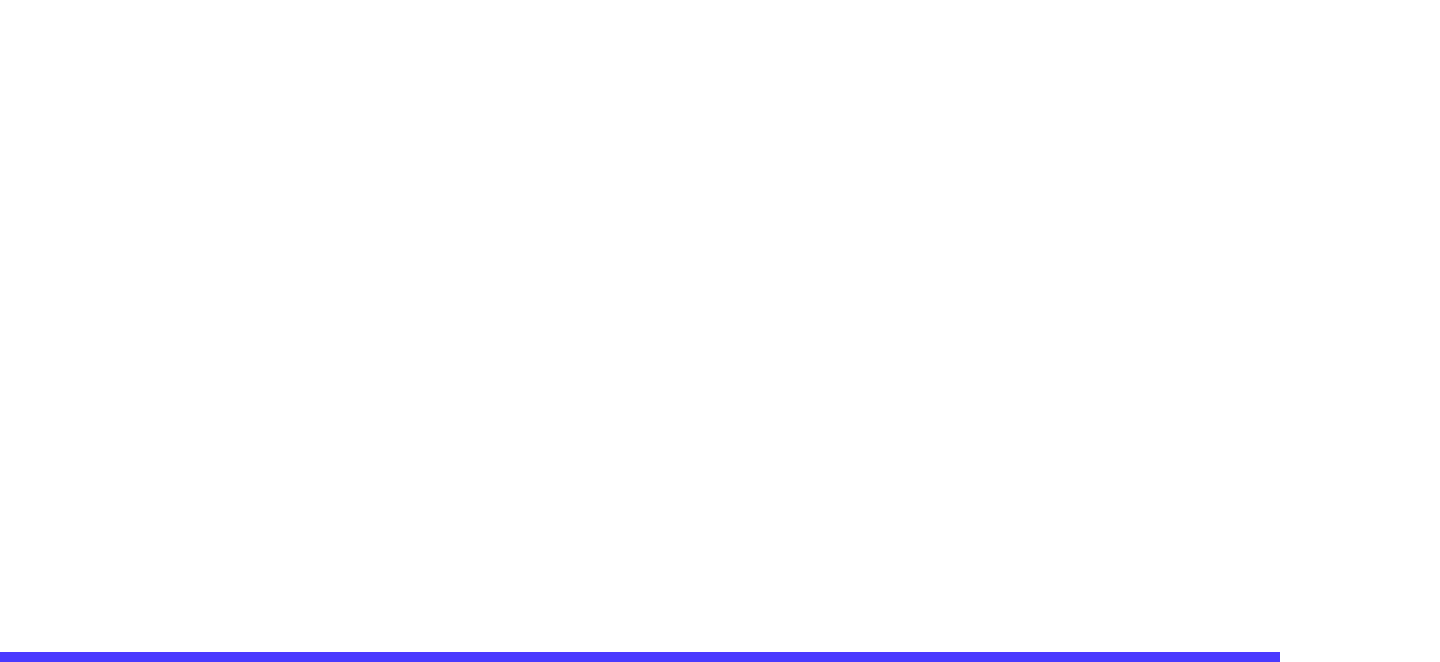
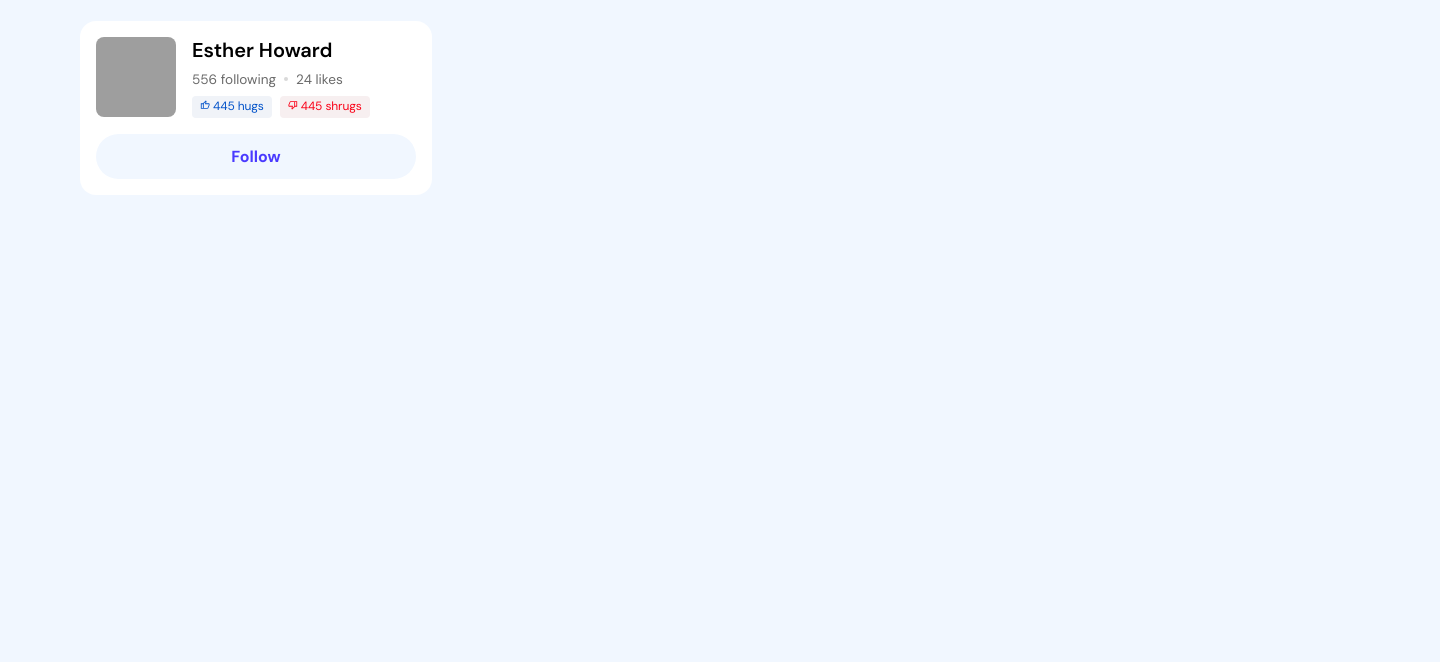
Before and after one commit to deepeshdm/HugOrShrug, a website: page conversation.html in a window 1280 px wide. Shown: the part 69-731 px from the top of the page, 1440 px wide, since content can reach past the window. Drawn offline with Linux system fonts and the light colour scheme; grey boxes are pictures that could not be loaded.

Commit message:
conversation 1

```diff
--- a/conversation.css
+++ b/conversation.css
@@ -1,6 +1,8 @@
+
 
 .main-container{
-
+    width: 100%;
+    height: 100%;
 }
 
 .navbar-container{
@@ -39,9 +41,68 @@
     justify-content: space-between;
     padding: 1rem 5.5rem;
     background: rgba(74, 58, 255, 1);
-    position: fixed;
-    width: -webkit-fill-available;
-    bottom: -1px;
+}
+
+
+.middle-sec{
+    display: flex;
+    align-items: baseline;
+    gap: 1rem;
+    background: rgba(241, 247, 255, 1);
+    width: 100%;
+    height: 100%;
+    padding: 2rem 5rem;
+}
+
+
+.profile-card{
+
+    display: flex;
+    flex-direction: column;
+    gap: 1rem;
+    background: rgba(255, 255, 255, 1);
+    padding: 1rem;
+    border-radius: 1rem;
+    width: 20rem;
+
+    .userpic{
+        width: 5rem;
+        height: 5rem;
+        border-radius: 0.5rem;
+    }
+
+    .name{
+        color: rgba(0, 0, 0, 1);
+        font-family: DM Sans;
+        font-size: 1.25rem;
+        font-weight: 600;
+    }
+
+    .infotext{
+        color: rgba(106, 106, 106, 1);
+        font-family: DM Sans;
+        font-size: 0.85rem;
+        font-weight: 400;
+    }
+
+    .action-btn{
+        background: rgba(241, 247, 255, 1);
+        padding: 0.75rem 1.25rem;
+        border-radius: 3rem;
+        font-family: DM Sans;
+        font-size: 1rem;
+        font-weight: 700;
+        text-align: center;
+        cursor: pointer;
+        color: rgba(74, 58, 255, 1);
+        border: none;
+        outline: none;
+
+        &:hover{
+            opacity: 0.5;
+        }
+    }
+
 }
 
 
--- a/conversation.html
+++ b/conversation.html
@@ -38,6 +38,39 @@
             </div>
 
 
+            <div class="middle-sec">
+
+                <div class="profile-card">
+                    <div class="flex-gap-1">
+                        <img class="userpic" src="https://randomuser.me/api/portraits/men/18.jpg">
+                        <div class="flex-col-gap-05" style="align-items: flex-start;">
+                            <div class="name"> Esther Howard </div>
+                            <div class="flex-gap-05 infotext">
+                                <div> 556 following </div>
+                                <svg width="4" height="4" viewBox="0 0 4 4" fill="none" xmlns="http://www.w3.org/2000/svg">
+                                    <circle cx="2" cy="2" r="2" fill="#D9D9D9"/>
+                                </svg>
+                                <div> 24 likes </div>
+                            </div>
+                            <div class="flex-gap-05">
+                                <div class="blue-section">
+                                    <img src="assets/blue-thumbup.svg" />
+                                    <span> 445 hugs </span>
+                                </div>
+                                <div class="red-section">
+                                    <img src="assets/red-thumbdown.svg" />
+                                    <span> 445 shrugs </span>
+                                </div>
+                            </div>
+                        </div>
+                    </div>
+                    <button class="action-btn"> Follow </button>
+                </div>
+
+
+            </div>
+
+
 
 
         </div>
```
